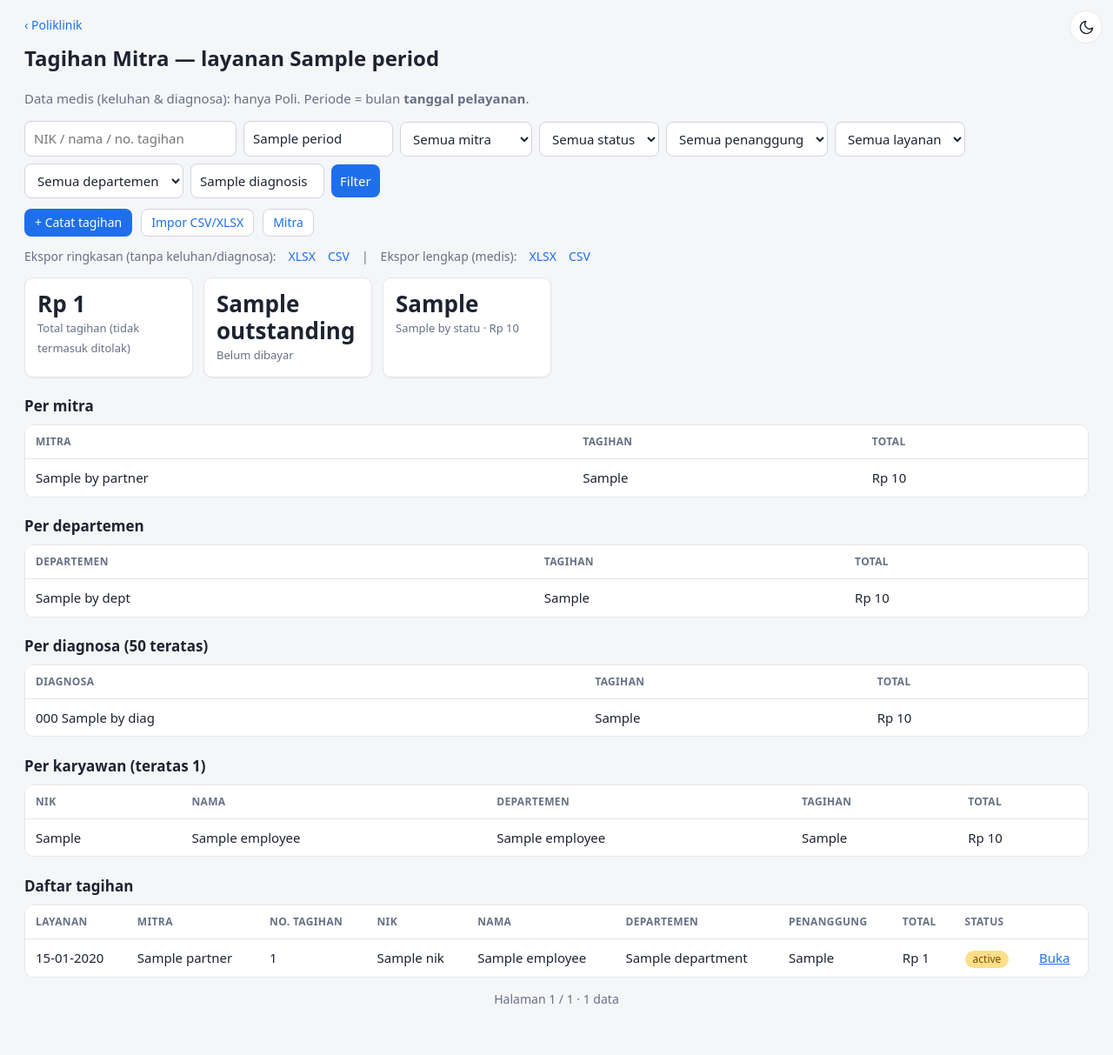
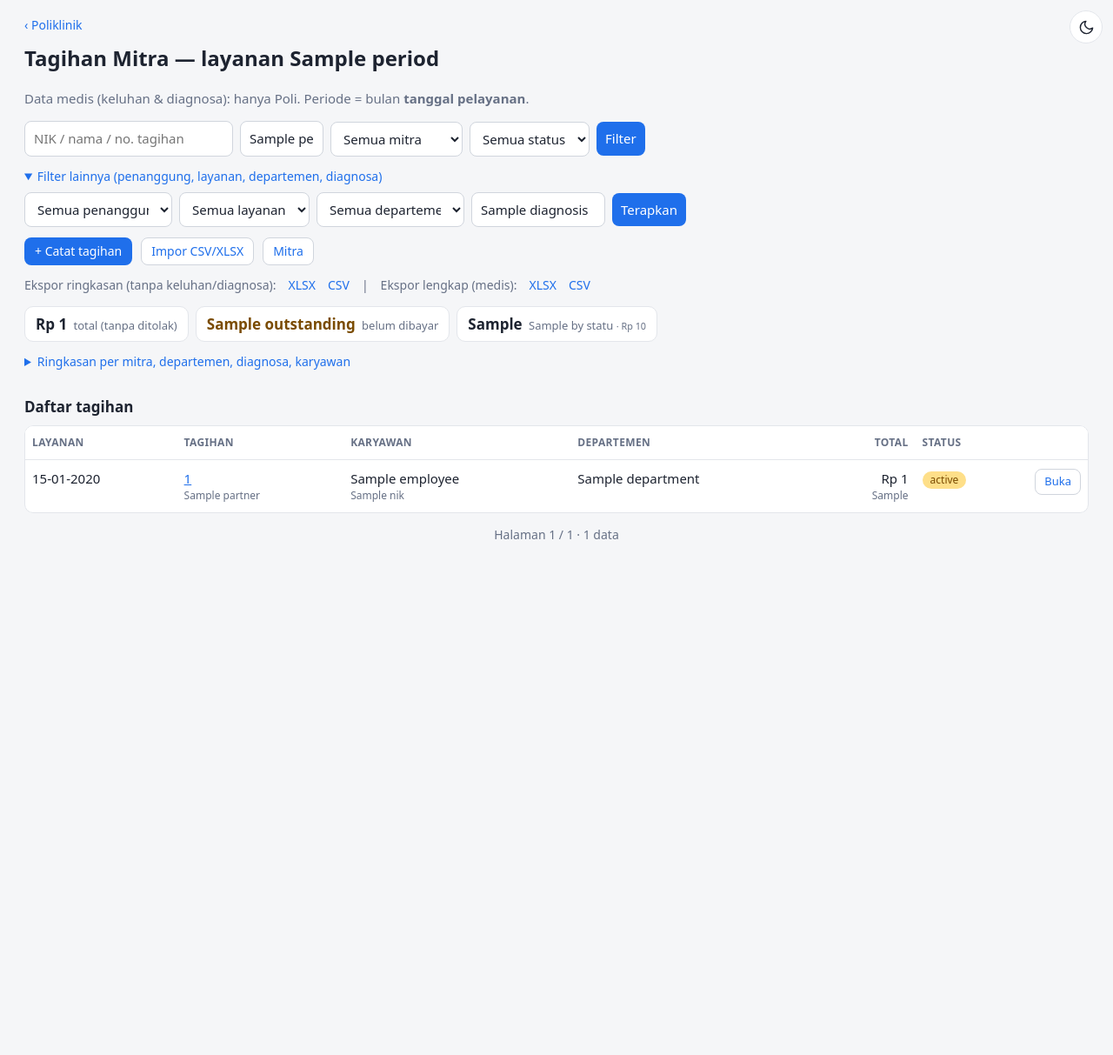
Before and after one commit to yorsbae/hris, a Django app: template apps/poli/templates/poli/bills.html in a window 1280 px wide. Shown: the whole page at 87% size. After the commit the page ends 620 px from the top, so only its background shows below. Run offline with Django 5.2, Linux system fonts and the light colour scheme; the template is opened without the code that fills it: most values are stand-ins (such as "Sample title", 1, 10 or a date in 2020).

Commit message:
Putaran 39b: tabel ringkas (<=7 kolom) di Tagihan Mitra, Seragam, Potongan BPJS, Validasi Kehadiran, Katering; tes penjaga lebar tabel; perbarui PROGRESS

```diff
--- a/apps/hr/templates/hr/attendance_checks.html
+++ b/apps/hr/templates/hr/attendance_checks.html
@@ -10,8 +10,8 @@
 <form method="get" class="bar"><input type="hidden" name="q" value="{{ f.q }}"><select name="status" aria-label="Status"><option value="">Semua status</option><option value="todo"{% if f.status == 'todo' %} selected{% endif %}>Belum dijawab</option><option value="late"{% if f.status == 'late' %} selected{% endif %}>Terlambat</option>{% for k, v in statuses %}<option value="{{ k }}"{% if f.status == k %} selected{% endif %}>{{ v }}</option>{% endfor %}</select>
 {% if not is_admin %}<select name="dept" aria-label="Departemen"><option value="">Semua departemen</option>{% for d in depts %}<option value="{{ d.pk }}"{% if f.dept == d.pk|stringformat:"s" %} selected{% endif %}>{{ d.name }}</option>{% endfor %}</select>{% endif %}
 <input type="date" name="date" value="{{ f.date }}" aria-label="Tanggal"><button class="btn ghost">Terapkan</button></form></details>
-{% if page %}<div class="wrap"><table><thead><tr><th>Tanggal</th><th>NIK</th><th>Nama</th><th>Departemen</th><th>Dugaan awal</th><th>Status</th><th>Batas jawab</th><th></th></tr></thead><tbody>
-{% for a in page %}<tr><td>{{ a.date|date:"d M Y" }}</td><td>{{ a.employee.nik }}</td><td>{{ a.employee.name }}</td><td>{{ a.department.name }}</td><td>{{ a.hint|default:"—" }}</td>
+{% if page %}<div class="wrap"><table class="sepfit"><thead><tr><th>Tanggal</th><th>Karyawan</th><th>Departemen</th><th>Dugaan awal</th><th>Status</th><th>Batas jawab</th><th></th></tr></thead><tbody>
+{% for a in page %}<tr><td class="nw">{{ a.date|date:"d M Y" }}</td><td>{{ a.employee.name }}<small>{{ a.employee.nik }}</small></td><td>{{ a.department.name }}</td><td>{{ a.hint|default:"—" }}</td>
 <td><span class="pill {{ a.pill }}">{{ a.get_status_display }}</span>{% if a.late %} <span class="pill rejected">Terlambat</span>{% endif %}{% if a.conflict %} <span class="pill rejected" title="{{ a.conflict }}">Konflik</span>{% endif %}</td><td>{{ a.due_date|date:"d M" }}</td><td><a href="{% url 'attcheck_detail' a.pk %}">{% if is_admin and a.status == 'diminta' or is_admin and a.status == 'dikembalikan' %}Jawab ›{% elif not is_admin and a.status == 'dijawab' %}Verifikasi ›{% else %}Buka ›{% endif %}</a></td></tr>{% endfor %}</tbody></table></div>
 {% include "hrd/_pager.html" %}{% else %}<p class="empty">{% if act %}Tidak ada permintaan yang cocok dengan filter. <a href="{% url 'attcheck_list' %}">Reset filter</a>.{% elif is_admin %}Tidak ada permintaan yang belum dijawab. Anda akan diberi notifikasi saat HRD mengirim permintaan baru. <a href="?status=">Lihat semua riwayat</a>.{% else %}Belum ada permintaan validasi. Mulai dengan tombol <b>+ Permintaan baru</b>.{% endif %}</p>{% endif %}
 {% endblock %}
--- a/apps/hrd/templates/hrd/bpjs_deductions.html
+++ b/apps/hrd/templates/hrd/bpjs_deductions.html
@@ -30,9 +30,9 @@
 <div class="wrap"><table><thead><tr><th class="nw">NIK</th><th>Nama</th><th>Departemen</th><th>Program</th></tr></thead><tbody>
 {% for e, sc in missing %}<tr><td>{{ e.nik }}</td><td>{{ e.name }}</td><td>{{ e.department.name }}</td><td>{% if sc == "kes" %}K{% else %}TK{% endif %}</td></tr>{% empty %}<tr><td class="empty" colspan="4">Semua anggota aktif sudah punya potongan.</td></tr>{% endfor %}</tbody></table></div>
 {% else %}
-<div class="wrap"><table><thead><tr><th class="nw">NIK</th><th>Nama</th><th>Departemen</th><th>Program</th><th class="nw">Periode</th><th class="num">Porsi karyawan</th><th class="num">Porsi perusahaan</th><th>Catatan</th></tr></thead><tbody>
-{% for d in page %}<tr><td class="nw">{{ d.employee.nik }}</td><td>{{ d.employee.name }}</td><td>{{ d.employee.department.name }}</td><td>{% if d.scheme == "kes" %}K{% else %}TK{% endif %}</td><td class="nw">{{ d.period }}</td><td class="num nw">{{ d.employee_amount|rupiah }}</td><td class="num nw">{{ d.employer_amount|rupiah }}</td>
+<div class="wrap"><table class="sepfit"><thead><tr><th>Karyawan</th><th>Departemen</th><th>Program</th><th class="num">Porsi karyawan</th><th class="num">Porsi perusahaan</th><th>Catatan</th></tr></thead><tbody>
+{% for d in page %}<tr><td>{{ d.employee.name }}<small>{{ d.employee.nik }}</small></td><td>{{ d.employee.department.name }}</td><td class="nw">{% if d.scheme == "kes" %}K{% else %}TK{% endif %}<small>{{ d.period }}</small></td><td class="num nw">{{ d.employee_amount|rupiah }}</td><td class="num nw">{{ d.employer_amount|rupiah }}</td>
 <td>{% if d.employee.status == "nonaktif" %}<span class="pill rejected">karyawan nonaktif</span> {% elif not d.member_active %}<span class="pill rejected">status program tidak aktif</span> {% endif %}{{ d.note }}</td></tr>
-{% empty %}<tr><td class="empty" colspan="8">{% if act %}Tidak ada potongan yang cocok dengan filter. <a href="?period={{ f.period }}">Reset filter</a>.{% else %}Belum ada potongan untuk periode {{ f.period }}. Mulai dengan <b>+ Potongan</b>, atau pakai <b>Lainnya ▾ › Impor CSV / XLSX</b> untuk banyak baris.{% endif %}</td></tr>{% endfor %}</tbody></table></div>
+{% empty %}<tr><td class="empty" colspan="6">{% if act %}Tidak ada potongan yang cocok dengan filter. <a href="?period={{ f.period }}">Reset filter</a>.{% else %}Belum ada potongan untuk periode {{ f.period }}. Mulai dengan <b>+ Potongan</b>, atau pakai <b>Lainnya ▾ › Impor CSV / XLSX</b> untuk banyak baris.{% endif %}</td></tr>{% endfor %}</tbody></table></div>
 {% include "hrd/_pager.html" %}{% endif %}
 {% endblock %}
--- a/apps/poli/templates/poli/bills.html
+++ b/apps/poli/templates/poli/bills.html
@@ -2,29 +2,30 @@
 <p class="back"><a href="/poli/">‹ Poliklinik</a></p>
 <h2>Tagihan Mitra{% if f.period %} — layanan {{ f.period }}{% else %} — semua periode{% endif %}</h2>
 <p style="color:var(--mu)">Data medis (keluhan &amp; diagnosa): hanya Poli. Periode = bulan <b>tanggal pelayanan</b>.</p>
-<form method="get" class="bar"><input name="q" value="{{ f.q }}" placeholder="NIK / nama / no. tagihan">
-<input name="period" value="{{ f.period }}" placeholder="YYYY-MM (kosong = semua)" size="12" pattern="(\d{4}-\d{2})?">
+<form method="get" class="bar sepbar"><input name="q" value="{{ f.q }}" placeholder="NIK / nama / no. tagihan">
+<input name="period" value="{{ f.period }}" placeholder="YYYY-MM" size="8" style="width:96px" title="Bulan layanan, kosong = semua" pattern="(\d{4}-\d{2})?">
 <select name="partner"><option value="">Semua mitra</option>{% for p in partners %}<option value="{{ p.pk }}"{% if f.partner == p.pk|stringformat:"s" %} selected{% endif %}>{{ p.name }}</option>{% endfor %}</select>
 <select name="status"><option value="">Semua status</option>{% for k, l in statuses %}<option value="{{ k }}"{% if f.status == k %} selected{% endif %}>{{ l }}</option>{% endfor %}</select>
+<button>Filter</button></form>
+<details class="flt"{% if f.payer or f.service_type or f.department or f.diagnosis %} open{% endif %}><summary>Filter lainnya (penanggung, layanan, departemen, diagnosa)</summary>
+<form method="get" class="bar sepbar"><input type="hidden" name="q" value="{{ f.q }}"><input type="hidden" name="period" value="{{ f.period }}"><input type="hidden" name="partner" value="{{ f.partner }}"><input type="hidden" name="status" value="{{ f.status }}">
 <select name="payer"><option value="">Semua penanggung</option>{% for k, l in payers %}<option value="{{ k }}"{% if f.payer == k %} selected{% endif %}>{{ l }}</option>{% endfor %}</select>
 <select name="service_type"><option value="">Semua layanan</option>{% for k, l in services %}<option value="{{ k }}"{% if f.service_type == k %} selected{% endif %}>{{ l }}</option>{% endfor %}</select>
 <select name="department"><option value="">Semua departemen</option>{% for d in departments %}<option value="{{ d.pk }}"{% if f.department == d.pk|stringformat:"s" %} selected{% endif %}>{{ d.name }}</option>{% endfor %}</select>
-<input name="diagnosis" value="{{ f.diagnosis }}" placeholder="Kode diagnosa" size="10"><button>Filter</button></form>
+<input name="diagnosis" value="{{ f.diagnosis }}" placeholder="Kode diagnosa" size="10"><button>Terapkan</button></form></details>
 <div class="tools"><a class="btn" href="{% url 'poli_bill_new' %}">+ Catat tagihan</a><a class="chip" href="{% url 'poli_bill_import' %}">Impor CSV/XLSX</a><a class="chip" href="{% url 'poli_partners' %}">Mitra</a></div>
 <div class="exports"><span>Ekspor ringkasan (tanpa keluhan/diagnosa):</span><a href="?{{ qs }}&export=summary&format=xlsx">XLSX</a><a href="?{{ qs }}&export=summary">CSV</a><span class="sep">|</span><span>Ekspor lengkap (medis):</span><a href="?{{ qs }}&export=detail&format=xlsx">XLSX</a><a href="?{{ qs }}&export=detail">CSV</a></div>
-<div class="grid">
-<div class="card"><b>{{ total_live|rupiah }}</b><span>Total tagihan (tidak termasuk ditolak)</span></div>
-<div class="card"><b>{{ outstanding|rupiah }}</b><span>Belum dibayar</span></div>
-{% for s in by_status %}<div class="card"><b>{{ s.n }}</b><span>{{ s.label }} · {{ s.total|rupiah }}</span></div>{% endfor %}
-</div>
+<div class="sepkpi"><span><b>{{ total_live|rupiah }}</b> total (tanpa ditolak)</span><span class="warn"><b>{{ outstanding|rupiah }}</b> belum dibayar</span>{% for s in by_status %}<span><b>{{ s.n }}</b> {{ s.label }} <small>· {{ s.total|rupiah }}</small></span>{% endfor %}</div>
+<details class="flt"><summary>Ringkasan per mitra, departemen, diagnosa, karyawan</summary>
 {% if by_partner %}<h3>Per mitra</h3><div class="wrap"><table id="by-partner"><thead><tr><th>Mitra</th><th>Tagihan</th><th>Total</th></tr></thead><tbody>{% for r in by_partner %}<tr><td>{{ r.partner__name }}</td><td>{{ r.n }}</td><td>{{ r.total|rupiah }}</td></tr>{% endfor %}</tbody></table></div>{% endif %}
 {% if by_dept %}<h3>Per departemen</h3><div class="wrap"><table id="by-dept"><thead><tr><th>Departemen</th><th>Tagihan</th><th>Total</th></tr></thead><tbody>{% for r in by_dept %}<tr><td>{{ r.employee__department__name }}</td><td>{{ r.n }}</td><td>{{ r.total|rupiah }}</td></tr>{% endfor %}</tbody></table></div>{% endif %}
 {% if by_diag %}<h3>Per diagnosa (50 teratas)</h3><div class="wrap"><table id="by-diag"><thead><tr><th>Diagnosa</th><th>Tagihan</th><th>Total</th></tr></thead><tbody>{% for r in by_diag %}<tr><td>{% if r.diagnosis__code %}{{ r.diagnosis__code }} {{ r.diagnosis__name }}{% else %}<i>tanpa diagnosa</i>{% endif %}</td><td>{{ r.n }}</td><td>{{ r.total|rupiah }}</td></tr>{% endfor %}</tbody></table></div>{% endif %}
 {% if employees %}<h3>Per karyawan (teratas {{ employees|length }})</h3><div class="wrap"><table id="by-employee"><thead><tr><th>NIK</th><th>Nama</th><th>Departemen</th><th>Tagihan</th><th>Total</th></tr></thead><tbody>{% for r in employees %}<tr><td>{{ r.employee__nik }}</td><td>{{ r.employee__name }}</td><td>{{ r.employee__department__name }}</td><td>{{ r.n }}</td><td>{{ r.total|rupiah }}</td></tr>{% endfor %}</tbody></table></div>{% endif %}
+</details>
 <h3>Daftar tagihan</h3>
-<div class="wrap"><table id="detail"><thead><tr><th>Layanan</th><th>Mitra</th><th>No. tagihan</th><th>NIK</th><th>Nama</th><th>Departemen</th><th>Penanggung</th><th>Total</th><th>Status</th><th></th></tr></thead><tbody>
-{% for b in page %}<tr><td>{{ b.service_date|date:"d-m-Y" }}</td><td>{{ b.partner.name }}</td><td>{{ b.bill_number }}</td><td>{{ b.employee.nik }}</td><td>{{ b.employee.name }}</td><td>{{ b.employee.department.name }}</td><td>{{ b.get_payer_display }}</td><td>{{ b.total_amount|rupiah }}{% if b.mismatch %} <span class="pill rejected" title="Jumlah rincian berbeda">selisih</span>{% endif %}</td>
-<td><span class="pill {% if b.status == 'dibayar' %}approved{% elif b.status == 'ditolak' %}rejected{% else %}pending{% endif %}">{{ b.get_status_display }}</span></td><td><a href="{% url 'poli_bill_detail' b.pk %}">Buka</a></td></tr>
-{% empty %}<tr><td class="empty" colspan="10">Belum ada tagihan untuk filter ini.</td></tr>{% endfor %}</tbody></table></div>
+<div class="wrap"><table id="detail" class="sepfit"><thead><tr><th>Layanan</th><th>Tagihan</th><th>Karyawan</th><th>Departemen</th><th class="num">Total</th><th>Status</th><th></th></tr></thead><tbody>
+{% for b in page %}<tr><td class="nw">{{ b.service_date|date:"d-m-Y" }}</td><td><a href="{% url 'poli_bill_detail' b.pk %}">{{ b.bill_number }}</a><small>{{ b.partner.name }}</small></td><td>{{ b.employee.name }}<small>{{ b.employee.nik }}</small></td><td>{{ b.employee.department.name }}</td><td class="num nw">{{ b.total_amount|rupiah }}{% if b.mismatch %} <span class="pill rejected" title="Jumlah rincian berbeda">selisih</span>{% endif %}<small>{{ b.get_payer_display }}</small></td>
+<td class="nw"><span class="pill {% if b.status == 'dibayar' %}approved{% elif b.status == 'ditolak' %}rejected{% else %}pending{% endif %}">{{ b.get_status_display }}</span></td><td class="acts"><a class="btn sm ghost" href="{% url 'poli_bill_detail' b.pk %}">Buka</a></td></tr>
+{% empty %}<tr><td class="empty" colspan="7">Belum ada tagihan untuk filter ini.</td></tr>{% endfor %}</tbody></table></div>
 {% include "poli/_pager.html" %}
 {% endblock %}
```
Also changed, not shown: apps/core/test_table_width.py (added, +19 -0 lines), apps/hrd/templates/hrd/catering_list.html (+4 -4 lines), apps/hrd/templates/hrd/uniforms.html (+8 -8 lines), docs/PROGRESS.md (+10 -2 lines).
